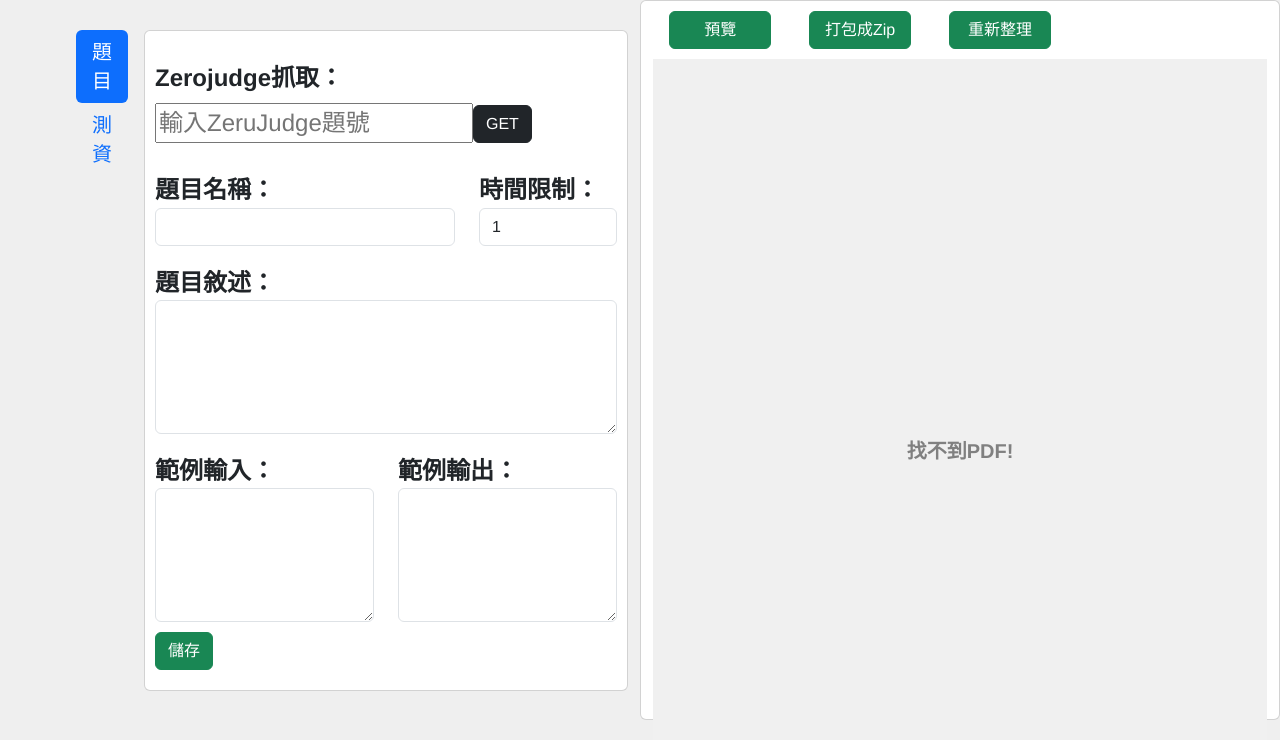
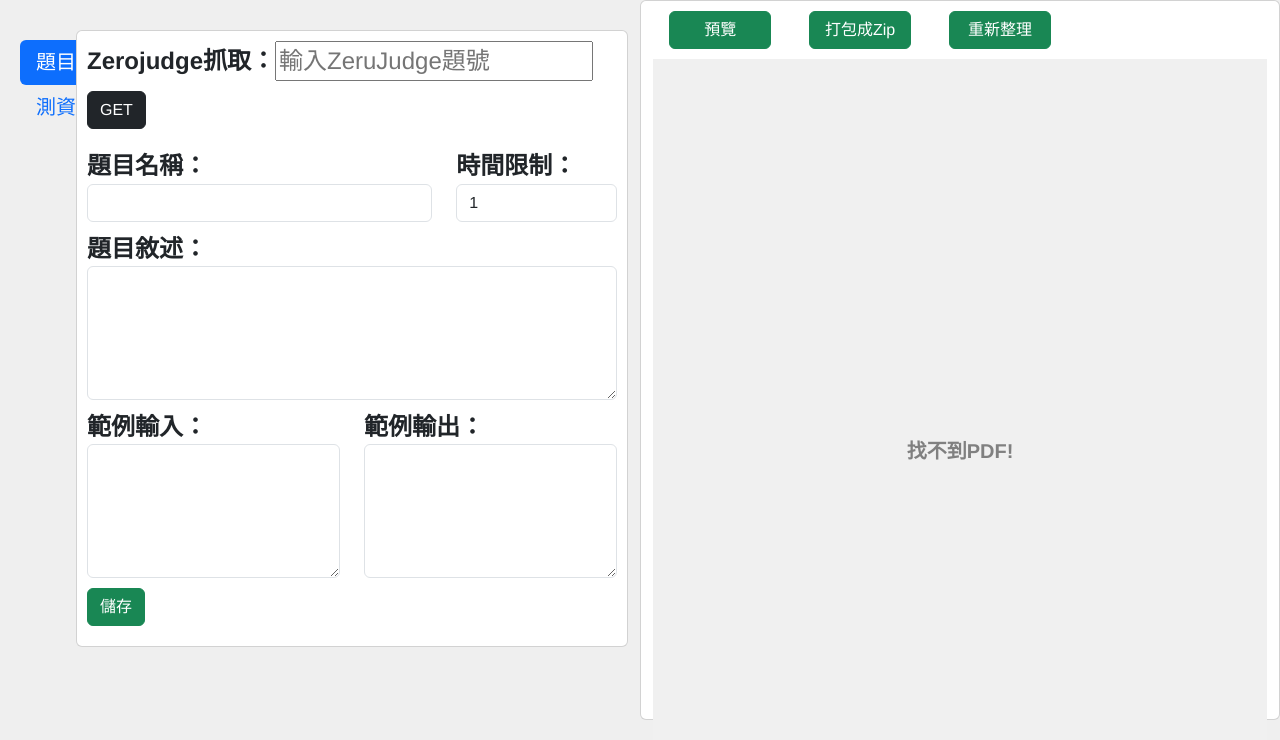
Before and after one commit to 10946009/latexPDF-django, a Django app: template templates/create.html in a window 1280 px wide. Shown: the part 60-800 px from the top of the page. Run offline with Django 5.2, Linux system fonts and the light colour scheme; the template is opened without the code that fills it: values that come from a table or form of the project are taken from there, others are empty; some libraries are stand-ins or nearby versions.

Commit message:
調整css

```diff
--- a/static/css/create.css
+++ b/static/css/create.css
@@ -12,10 +12,11 @@ label,
     font-size: x-large;
     font-weight: bold;
     margin: 0 0 0 0;
-    padding-top: 20px;
-
 }
 
+.form-group{
+    padding-top: 10px;
+}
 
 
 textarea {
@@ -54,3 +55,9 @@ textarea {
 .form-control textarea {
     rows: 5;
 }
+
+#v-pills-tab {
+    position: fixed;
+    top: 100px;
+    left: 20px;
+}
```
